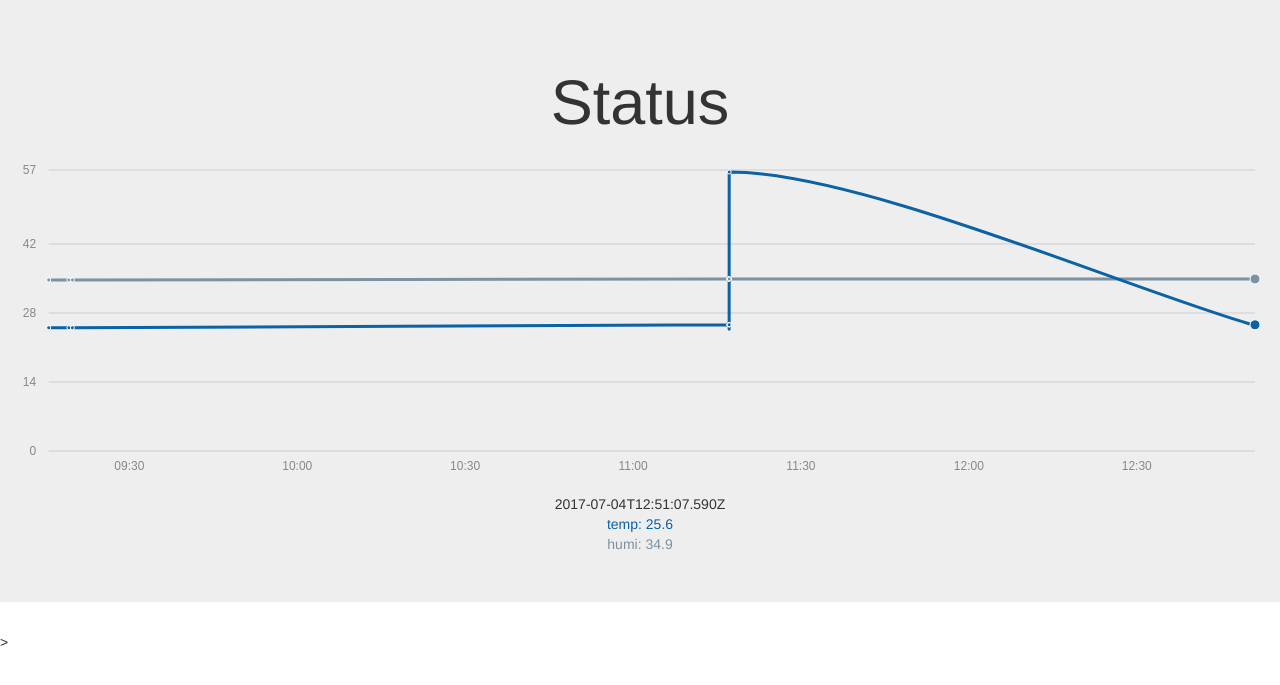
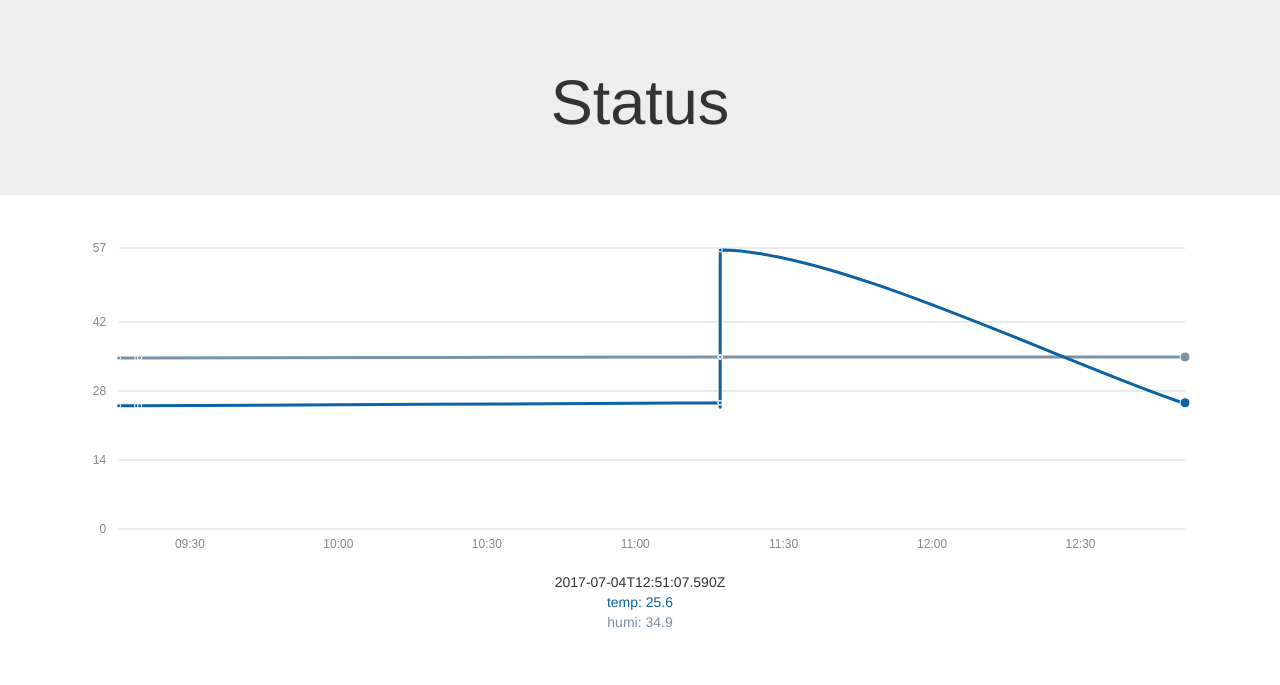
Before and after one commit to SothanaV/smartmushroomRoom, a Django app: page /home/ in a window 1280 px wide. Shown: the top 685 px of the page. Run offline with Django 3.2, Linux system fonts and the light colour scheme; data comes from the database, SQL or seed files in the repository; some libraries are stand-ins or nearby versions.

Commit message:
addRun.sh

```diff
--- a/sensor/templates/first.html
+++ b/sensor/templates/first.html
@@ -23,7 +23,6 @@
 <body>
 	<div class="jumbotron text-center">
   		<h1>Status</h1>
-  		<div id="graph"></div>
   			<script type="text/javascript">
   				$.getJSON( "{% url 'showdata' %}", function( data ) {
   					console.log(JSON.stringify(data));
@@ -35,10 +34,18 @@
               			labels:['temp','humi'],
               			pointSize: 2,
               			lineWidth: 3,
+              			resize: true,
               		});
   				});
 
   			</script>
 	</div>
+	<div class="container">
+		<div class="row">
+			<div class="col-sm-12">
+				<div id="graph" style="text-align:center";></div>
+			</div>
+		</div>
+	</div>
 </body>
-</html>>
+</html>
```
Also changed, not shown: 2 other files.
